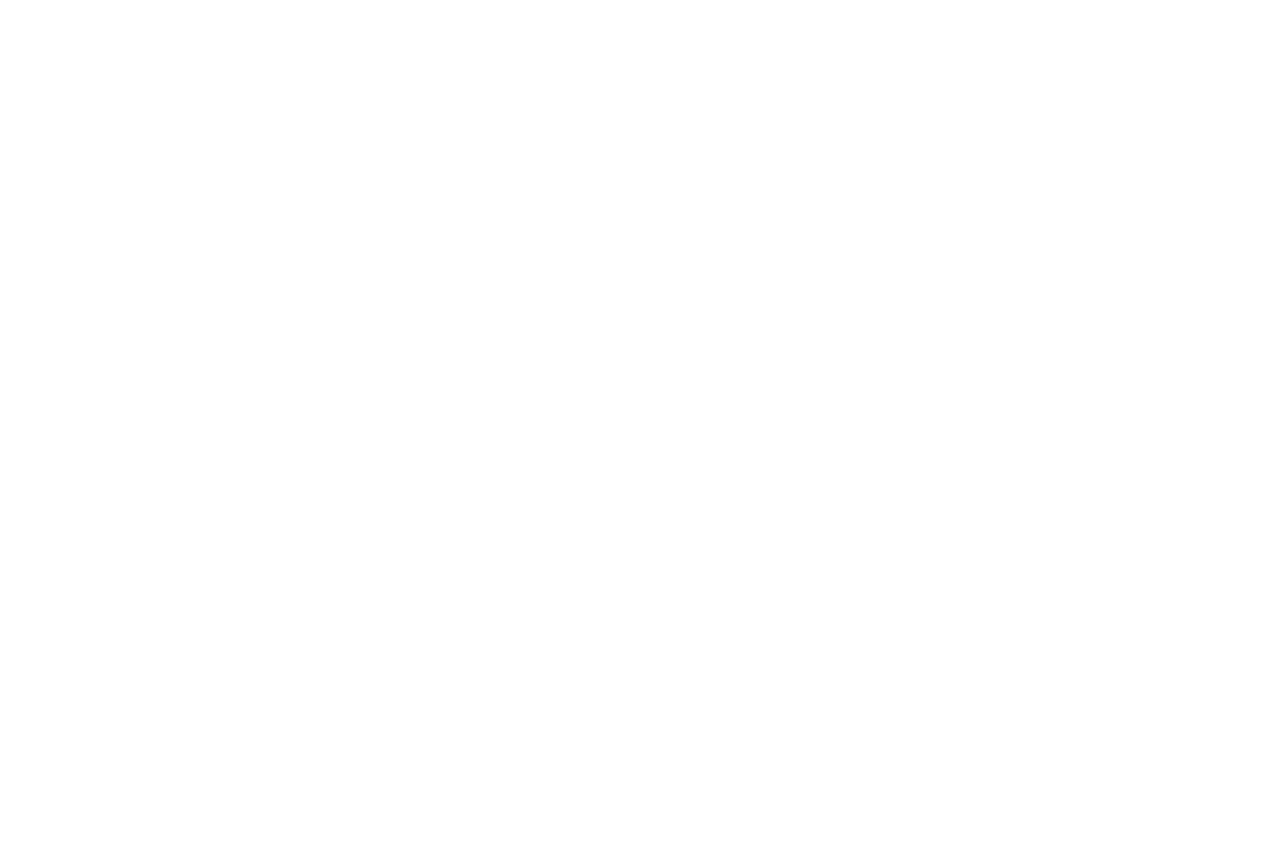
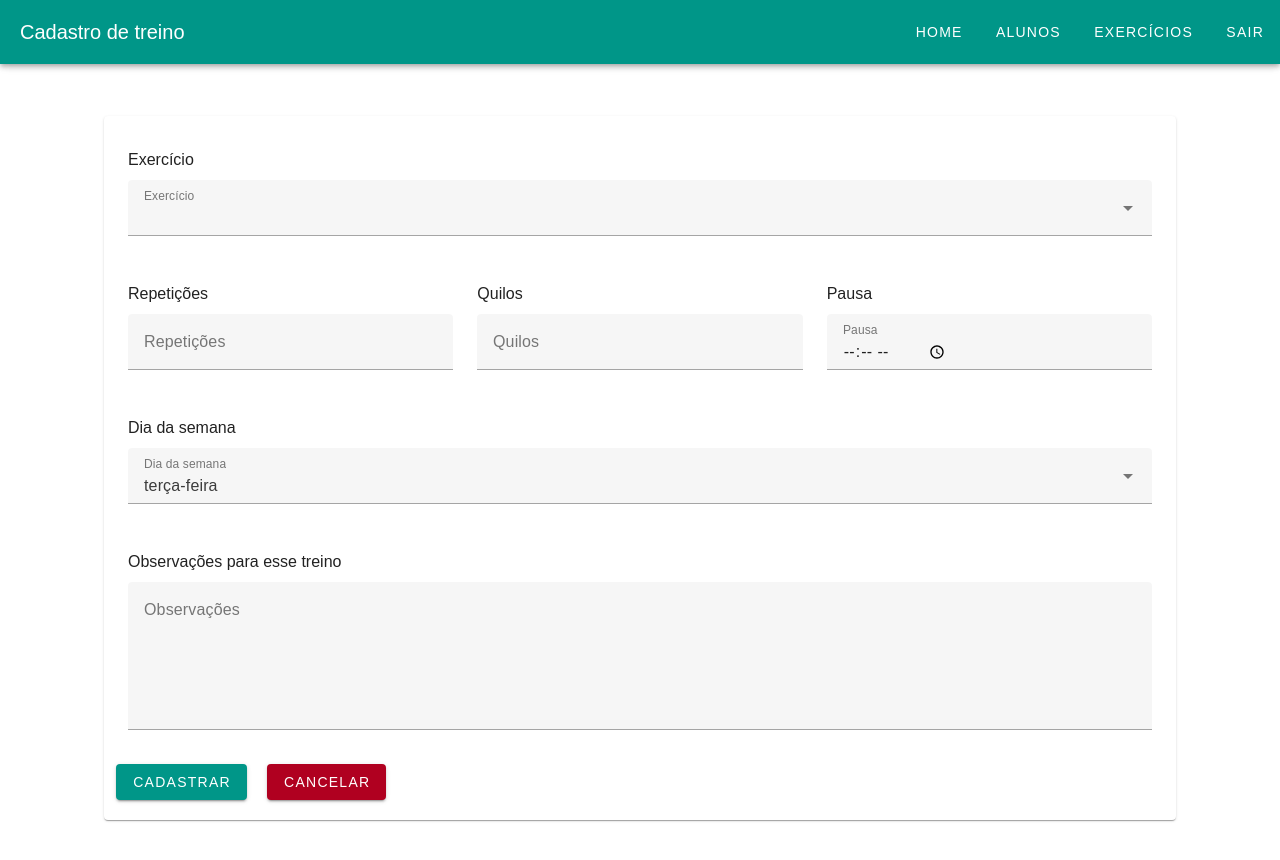
Before and after one commit to Delpidel/UnifiedWorkout, a Vue app: page /cadastro-exercicios in a window 1280 px wide. Shown: the top 860 px of the page. Before the commit the page ends 800 px from the top, so only its background shows below. Built offline with nearby package versions, Linux system fonts and the light colour scheme; no server answers.

Commit message:
feat: tela gerenc exercícios e novo exercício

```diff
--- a/package.json
+++ b/package.json
@@ -17,6 +17,7 @@
     "vue": "^3.3.4",
     "vue-router": "^4.2.4",
     "vuetify": "^3.3.6",
+    "vuex": "^4.1.0",
     "yup": "^1.2.0"
   },
   "devDependencies": {
--- a/src/main.js
+++ b/src/main.js
@@ -3,6 +3,7 @@
 import { createApp } from 'vue'
 import App from './App.vue'
 import router from './router/routes.js'
+
 
 import 'vuetify/styles'
 import '@mdi/font/css/materialdesignicons.css'
--- a/src/router/routes.js
+++ b/src/router/routes.js
@@ -6,7 +6,7 @@
 import ManageExercises from '../views/gerenciamento-exercicios/Exercises.vue'
 import ManageStudents from '../views/gerenciamento-alunos/Students.vue'
 import NewStudent from '../views/novo-aluno/NewStudent.vue'
-import NewWorkout from '../views/cadastro-exercicio/NewWorkout.vue'
+import NewWorkout from '../views/cadastro-exercicios/NewWorkout.vue'
 import WorkoutView from '../views/visualizar-exercicios/WorkoutView.vue'
 
 const router = createRouter({
@@ -28,7 +28,7 @@
       component: Dashboard
     },
     {
-      path: '/gerenciamento-exercicio',
+      path: '/gerenciamento-exercicios',
       name: 'Exercises',
       component: ManageExercises
     },
--- a/src/views/Dashboard/Dashboard.vue
+++ b/src/views/Dashboard/Dashboard.vue
@@ -1,18 +1,18 @@
 <template>
   <v-app>
     <v-app-bar app color="teal">
-      <v-toolbar-title>Gerenciamento de Exercícios</v-toolbar-title>
-      <v-spacer></v-spacer> <!-- Add a spacer to push links to the right -->
+      <v-toolbar-title>Dashboard</v-toolbar-title>
+      <v-spacer></v-spacer>
       <router-link to="/">
         <v-btn text color="white">Home</v-btn>
       </router-link>
-      <router-link to="/link2">
+      <router-link to="/gerenciamento-alunos">
         <v-btn text color="white">Alunos</v-btn>
       </router-link>
-      <router-link to="/link3">
+      <router-link to="/cadastro-exercicios">
         <v-btn text color="white">Exercícios</v-btn>
       </router-link>
-      <router-link to="/link1">
+      <router-link to="/">
         <v-btn text color="white">Sair</v-btn>
       </router-link>
     </v-app-bar>
@@ -67,7 +67,7 @@
       };
     },
     mounted() {
-      this.fetchDashboardData();
+      this.buscarDadosDashboard();
     },
     methods: {
     adicionarAluno() {
@@ -82,7 +82,7 @@
         localStorage.setItem('exerciciosCount', this.exerciciosCount);
       });
     },
-    fetchDashboardData() {
+    buscarDadosDashboard() {
       axios.get("http://localhost:3000/dashboard").then((response) => {
         if (response.data) {
           this.alunosCount = response.data.amount_students;
--- a/src/views/cadastro-exercicio/NewWorkout.vue
+++ /dev/null
@@ -1 +0,0 @@
-<template></template>
--- /dev/null
+++ b/src/views/cadastro-exercicios/NewWorkout.vue
@@ -0,0 +1,135 @@
+<template>
+  <h3></h3>
+  <v-app>
+    <v-app-bar app color="teal">
+      <v-toolbar-title>Cadastro de treino</v-toolbar-title>
+      <v-spacer></v-spacer>
+      <router-link to="/">
+        <v-btn text color="white">Home</v-btn>
+      </router-link>
+      <router-link to="/link2">
+        <v-btn text color="white">Alunos</v-btn>
+      </router-link>
+      <router-link to="/link3">
+        <v-btn text color="white">Exercícios</v-btn>
+      </router-link>
+      <router-link to="/link1">
+        <v-btn text color="white">Sair</v-btn>
+      </router-link>
+    </v-app-bar>
+    <div>
+      <h2 class="mb-4">Cadastro de Novo Treino</h2>
+      <v-container>
+        <v-sheet class="pa-12" rounded>
+          <v-card class="mx-auto px-6 py-8" max-width=auto>
+            <v-form @submit.prevent="submitForm">
+              <v-row>
+                <v-col cols="12" md="12">
+                  <p class="pb-2">Exercício</p>
+                  <v-select v-model="selectedExercise" label="Exercício" :items="getExerciseDescription()"></v-select>
+                </v-col>
+                <v-col cols="12" md="4">
+                  <p class="pb-2">Repetições</p>
+                  <v-text-field v-model="repetitions" label="Repetições" type="number" min="1" required></v-text-field>
+                </v-col>
+                <v-col cols="12" md="4">
+                  <p class="pb-2">Quilos</p>
+                  <v-text-field v-model="weight" label="Quilos" type="number" required></v-text-field>
+                </v-col>
+                <v-col cols="12" md="4">
+                  <p class="pb-2">Pausa</p>
+                  <v-text-field v-model="breakTime" label="Pausa" type="time" required></v-text-field>
+                </v-col>
+                <v-col cols="12" md="12">
+                  <p class="pb-2">Dia da semana</p>
+                  <v-select v-model="day" label="Dia da semana" :items="weekDays"></v-select>
+                </v-col>
+                <v-col cols="12" md="12">
+                  <p class="pb-2">Observações para esse treino</p>
+                  <v-textarea v-model="observations" label="Observações"></v-textarea>
+                </v-col>
+                <v-btn type="submit" color="teal" class="mr-5">Cadastrar</v-btn>
+                <v-btn type="reset" color="error">Cancelar</v-btn>
+              </v-row>
+            </v-form>
+          </v-card>
+        </v-sheet>
+      </v-container>
+    </div>
+  </v-app>
+</template>
+
+<script>
+import axios from 'axios';
+
+export default {
+  data() {
+    return {
+      alunoId: this.$route.query.id,
+      weekDays: [
+        'segunda-feira', 'terça-feira', 'quarta-feira', 'quinta-feira', 'sexta-feira', 'sábado', 'domingo'
+      ],
+      repetitions: '',
+      weight: '',
+      breakTime: '',
+      day: '',
+      observations: '',
+      selectedExercise: '',
+      exercises: [],
+    };
+  },
+
+  mounted() {
+    this.fetchExercises();
+    const today = new Date().toLocaleDateString('pt-BR', { weekday: 'long' });
+    this.day = today;
+  },
+
+  methods: {
+    fetchExercises() {
+      axios.get('http://localhost:3000/exercises')
+        .then((res) => {
+          console.log('sucesso')
+          this.exercises = res.data
+        })
+        .catch(() => alert('falhou'))
+
+
+    },
+    getExerciseDescription() {
+      return this.exercises.map((item) => item.description)
+    },
+    getExerciseId(description) {
+      const exercise = this.exercises.find(
+        (item) => item.exercise_description === description
+      );
+
+      return exercise.id;
+    },
+    submitForm() {
+        this.selectedExerciseId = this.getExerciseId(
+        this.exercises.description
+      );
+      const formData = {
+        student_id: this.alunoId,
+        exercise_id: this.selectedExerciseId,
+        repetitions: this.repetitions,
+        weight: this.weight,
+        break_time: this.breakTime,
+        observations: this.observations,
+        day: this.day
+      };
+      console.log(formData)
+
+      axios.post(`http://localhost:3000/workouts`, formData)
+        .then(response => {
+          console.log('Treino cadastrado com sucesso:', response.data);
+        })
+        .catch(error => {
+          console.error('Erro ao cadastrar treino:', error);
+        });
+    }
+  }
+}
+
+</script>
--- a/src/views/gerenciamento-exercicios/Exercises.vue
+++ b/src/views/gerenciamento-exercicios/Exercises.vue
@@ -2,7 +2,7 @@
   <v-app>
     <v-app-bar app color="teal">
       <v-toolbar-title>Gerenciamento de Exercícios</v-toolbar-title>
-      <v-spacer></v-spacer> <!-- Add a spacer to push links to the right -->
+      <v-spacer></v-spacer>
       <router-link to="/">
         <v-btn text color="white">Home</v-btn>
       </router-link>
@@ -18,7 +18,7 @@
     </v-app-bar>
     <v-container class="mt-15">
       <v-row>
-        <v-col xs="12" sm="6"> <!-- Adjust the width of the input field here -->
+        <v-col xs="12" sm="6">
           <v-text-field
             v-model="novoExercicio"
             label="Digite o nome do exercício"
@@ -26,12 +26,8 @@
             class="text-field-responsive"
           ></v-text-field>
         </v-col>
-        <v-col xs="12" sm="6" class="mt-4"> <!-- Button appears at the bottom on smaller screens -->
-          <v-btn
-            @click="adicionarExercicio"
-            color="teal"
-            class="mb-2"
-          >Cadastrar</v-btn>
+        <v-col xs="12" sm="6" class="mt-4">
+          <v-btn @click="adicionarExercicio" color="teal" class="mb-2">Cadastrar</v-btn>
         </v-col>
       </v-row>
 
@@ -56,62 +52,51 @@
   </v-app>
 </template>
 
-
-
 <script>
-  import axios from "axios";
-
+import axios from 'axios'
 export default {
   data() {
     return {
-        novoExercicio: "",
-        exercises: [],
-      };
+      novoExercicio: '',
+      exercises: []
+    }
   },
   methods: {
     adicionarExercicio() {
-        if (this.novoExercicio.trim() === "") {
-          return;
+      if (this.novoExercicio.trim() === '') {
+        return
       }
-
-        // Fazer a requisição POST para cadastrar o exercício
       axios
-          .post("http://localhost:3000/exercises", { description: this.novoExercicio })
+        .post('http://localhost:3000/exercises', { description: this.novoExercicio })
         .then(() => {
-            // Limpar o campo de entrada
-            this.novoExercicio = "";
-
-            // Atualizar a lista de exercícios local
-            this.buscarExercicios();
+          this.novoExercicio = ''
+          this.buscarExercicios()
         })
         .catch((error) => {
-            console.error("Erro ao cadastrar exercício:", error);
-          });
+          console.error('Erro ao cadastrar exercício:', error)
+        })
     },
     buscarExercicios() {
-        // Fazer a requisição GET para buscar os exercícios
       axios
-          .get("http://localhost:3000/exercises")
+        .get('http://localhost:3000/exercises')
         .then((response) => {
-            this.exercises = response.data;
+          this.exercises = response.data
         })
         .catch((error) => {
-            console.error("Erro ao buscar exercícios:", error);
-          });
+          console.error('Erro ao buscar exercícios:', error)
+        })
     },
     removerExercicio(index) {
-        // Remover exercício da lista local
-        this.exercises.splice(index, 1);
-      },
+      this.exercises.splice(index, 1)
+    }
   },
   mounted() {
-      this.buscarExercicios();
-    },
-  };
+    this.buscarExercicios()
+  }
+}
 </script>
 
 <style>
-
 .table-responsive {
   max-width: 100%;
 }
--- a/src/views/novo-aluno/NewStudent.vue
+++ b/src/views/novo-aluno/NewStudent.vue
@@ -1,5 +1,21 @@
 <template>
-    <h2 class="mb-4">Cadastro de Novo aluno</h2>
+   <v-app>
+    <v-app-bar app color="teal">
+      <v-toolbar-title>Gerenciamento de Exercícios</v-toolbar-title>
+      <v-spacer></v-spacer>
+      <router-link to="/">
+        <v-btn text color="white">Home</v-btn>
+      </router-link>
+      <router-link to="/link2">
+        <v-btn text color="white">Alunos</v-btn>
+      </router-link>
+      <router-link to="/link3">
+        <v-btn text color="white">Exercícios</v-btn>
+      </router-link>
+      <router-link to="/link1">
+        <v-btn text color="white">Sair</v-btn>
+      </router-link>
+    </v-app-bar>
     <v-container>
     <v-sheet class="pa-12" rounded>
       <v-card class="mx-auto px-6 py-8" max-width=auto>
@@ -55,7 +71,6 @@
             max="2009-09-13"
           ></v-text-field>
           </v-col>
-
           <v-col
              cols="12"
               md="4"
@@ -122,13 +137,13 @@
            required
            ></v-text-field>
            </v-col>
-
           <v-btn type="submit" color="teal">Cadastrar</v-btn>
           </v-row>
         </v-form>
       </v-card>
     </v-sheet>
    </v-container>
+  </v-app>
 </template>
 
 <script>
```
Also changed, not shown: src/views/cadastro/SignUp.vue (+1 -14 lines), src/views/gerenciamento-alunos/Students.vue (+21 -9 lines), src/views/visualizar-exercicios/WorkoutView.vue (+92 -1 lines), 1 other file (tests, documents, lock files or other folders). Lines whose indentation alone changed are shown as unchanged.
